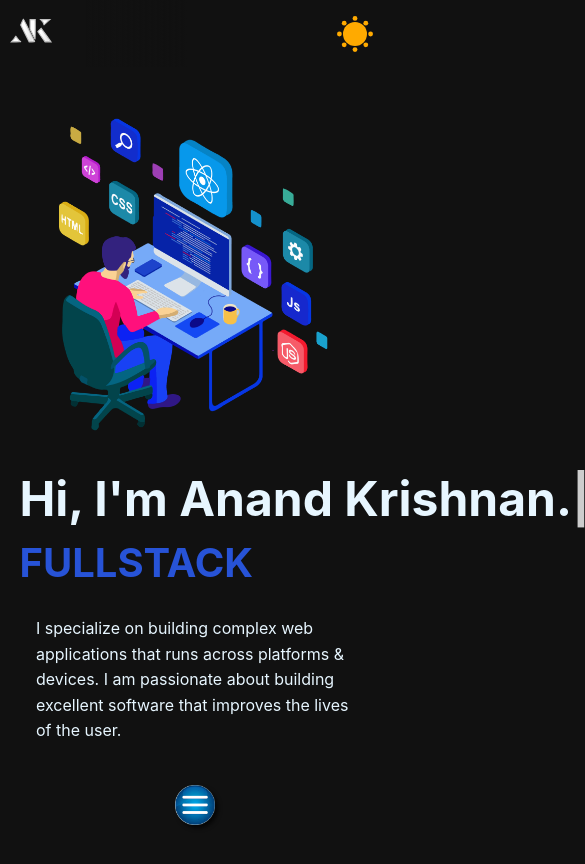
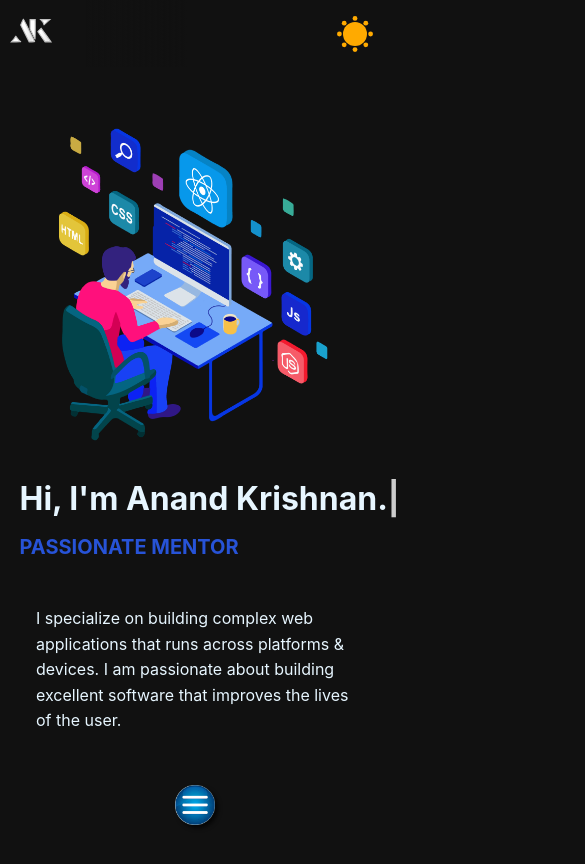
Before and after one commit to Anand-Krishnan-M-J/Personal-Portfolio-SPA, a Next.js app: page / in a window 390 px wide. Shown: the top 864 px of the page, 585 px wide, since content can reach past the window. Built offline with nearby package versions, Linux system fonts and the light colour scheme.

Commit message:
Fix mobile style

```diff
--- a/components/main/home/home.module.scss
+++ b/components/main/home/home.module.scss
@@ -66,7 +66,7 @@ $animation-time: 2s;
 }
 
 @mixin commonSelf {
-    font-size: xxx-large;
+    font-size: 2rem;
     margin: 0;
     width: max-content;
     position: relative;
@@ -194,7 +194,7 @@ $animation-time: 2s;
 
 
 .slider__wrapper {
-    font-size: 40px;
+    font-size: 2.5rem;
     color: #2753d7;
     font-weight: bold;
     text-transform: uppercase;
@@ -205,30 +205,32 @@ $animation-time: 2s;
 .slider {
     margin-top: 1rem;
     margin-bottom:1rem;
-    height: 40px;
+    height: 2.5rem;
     overflow: hidden;
 }
 
 .slider div {
     color: #fff;
-    margin-bottom: 40px;
+    margin-bottom: 2.5rem;
     text-align: center;
     box-sizing: border-box;
 }
 
 .slider__text1 {
-    font-size: 40px;
+    font-size: inherit;
     animation: slide 10s linear infinite;
     animation-delay: 1.5s;
+
 }
 
 .slider__text2 {
-    font-size: 40px;
-
+    font-size: inherit;
+    text-size-adjust: auto;;
 }
 
 .slider__text3 {
-    font-size: 40px;
+  font-size: inherit;
+    text-size-adjust: auto;
 
 }
 
@@ -246,39 +248,39 @@ $animation-time: 2s;
     }
 
     21% {
-        margin-top: -80px;
+        margin-top: -5rem;
     }
 
     33% {
-        margin-top: -80px;
+        margin-top: -5rem;
     }
 
     38% {
-        margin-top: -80px;
+        margin-top: -5rem;
     }
 
     49% {
-        margin-top: -160px;
+        margin-top: -10rem;
     }
 
     54% {
-        margin-top: -160px;
+        margin-top: -10rem;
     }
 
     66% {
-        margin-top: -160px;
+        margin-top: -10rem;
     }
 
     71% {
-        margin-top: -80px;
+        margin-top: -5rem;
     }
 
     82% {
-        margin-top: -80px;
+        margin-top: -5rem;
     }
 
     87% {
-        margin-top: -80px;
+        margin-top: -5rem;
     }
 
     100% {
@@ -286,3 +288,67 @@ $animation-time: 2s;
     }
 
 }
+@keyframes slideMobile {
+    0% {
+        margin-top: 0px;
+    }
+
+    5% {
+        margin-top: 0px;
+    }
+
+    16% {
+        margin-top: 0px;
+    }
+
+    21% {
+        margin-top: -2.5rem;
+    }
+
+    33% {
+        margin-top: -2.5rem;
+    }
+
+    38% {
+        margin-top: -2.5rem;
+    }
+
+    49% {
+        margin-top: -5rem;
+    }
+
+    54% {
+        margin-top: -5rem;
+    }
+
+    66% {
+        margin-top: -5rem;
+    }
+
+    71% {
+        margin-top: -2.5rem;
+    }
+
+    82% {
+        margin-top: -2.5rem;
+    }
+
+    87% {
+        margin-top: -2.5rem;
+    }
+
+    100% {
+        margin-top: 0px;
+    }
+
+}
+@media screen and (max-width:1024px) {
+    .slider__wrapper {
+        font-size: 1.25rem;
+        display: flex;
+        align-items: center;
+    }
+    .slider__text1 {
+        animation: slideMobile 10s linear infinite;
+    }
+}
```
